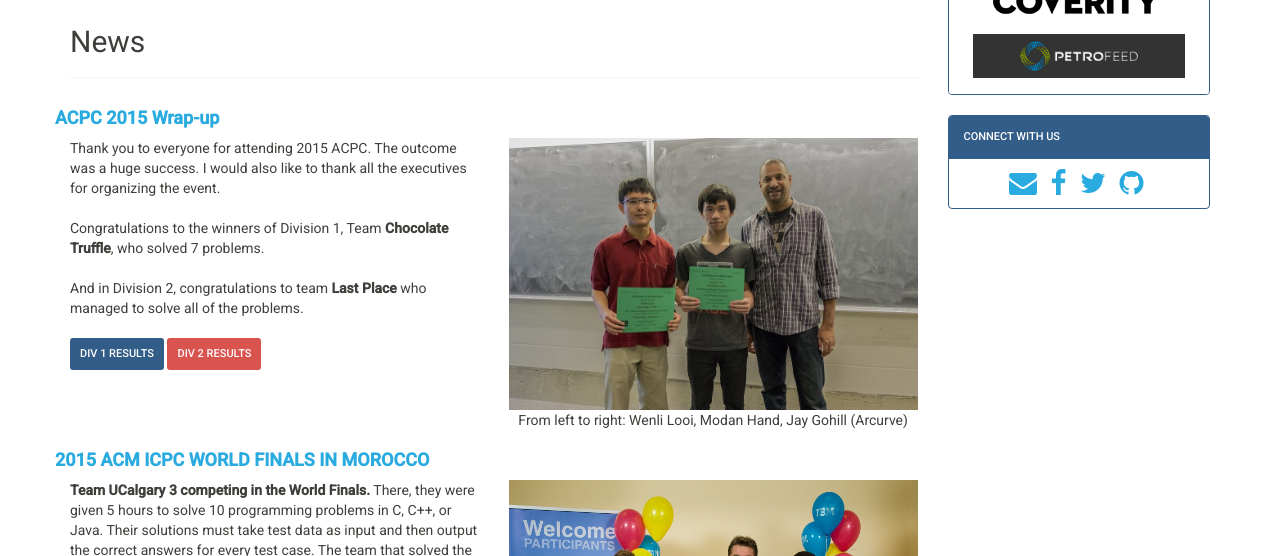
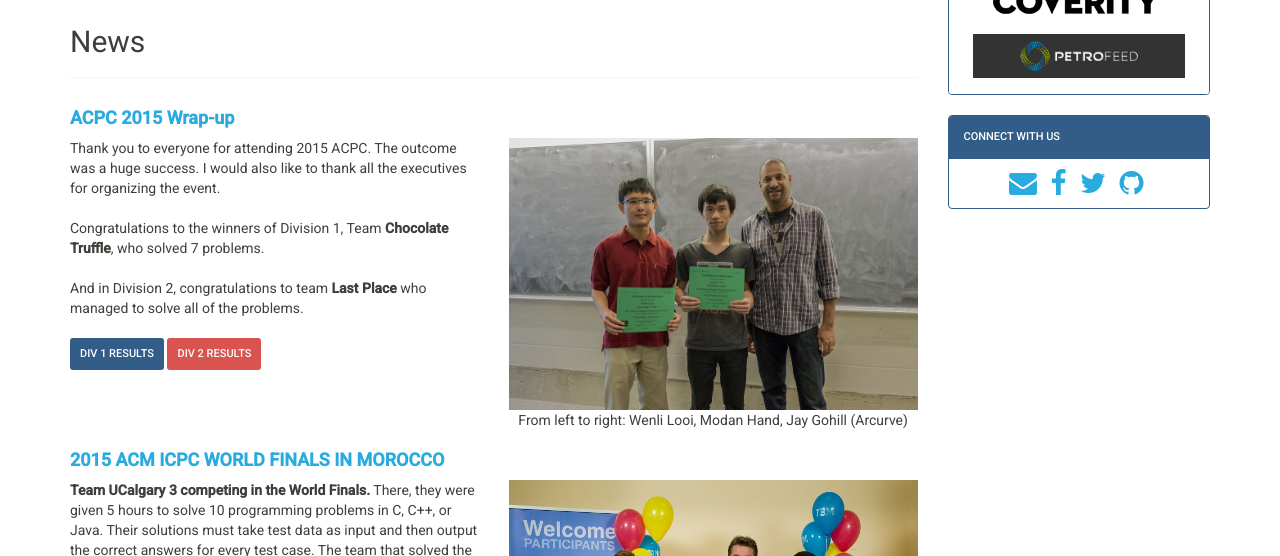
Before and after one commit to ProblemSolvingClub/psc-website, a Jekyll site: the page built from index.html, in a window 1280 px wide and 1312 px high. Shown: the part 430-986 px from the top of the window. Built offline with Jekyll 4.4.1, drawn with Linux system fonts in a browser that asks for light colours; nearby versions of some CDN libraries.

Commit message:
fix news post header padding

```diff
--- a/css/style.css
+++ b/css/style.css
@@ -43,6 +43,10 @@ body {
   max-height: 30px;
 }
 
+.post-title {
+  padding: 0 15px;
+}
+
 /* Responsive iFrame */
 .responsive-iframe-container {
   position: relative;
--- a/index.html
+++ b/index.html
@@ -37,23 +37,22 @@ title: Problem Solving Club
         <h2>News</h2>
       </div>
 
+      <!-- News posts -->
       <div class="post">
         {% for post in site.posts limit:10%}
         <div class="row">
-	<h4>
-
+          <h4 class="post-title">
             <strong>
               <div class="text-info">{{ post.title }}</div>
             </strong>
           </h4>
 
-        <!-- Caption -->
-	<div class="body">{{ post.content }}</div>
+          <!-- Post content -->
+          <div>{{ post.content }}</div>
 
-	</div> <!--row-->
+        </div> <!--./row-->
         {% endfor %}
-      </div> <!--post-->
-
+      </div> <!--./post-->
     </div><!--./main-content -->
 
 
```
Lines whose indentation alone changed are shown as unchanged.
